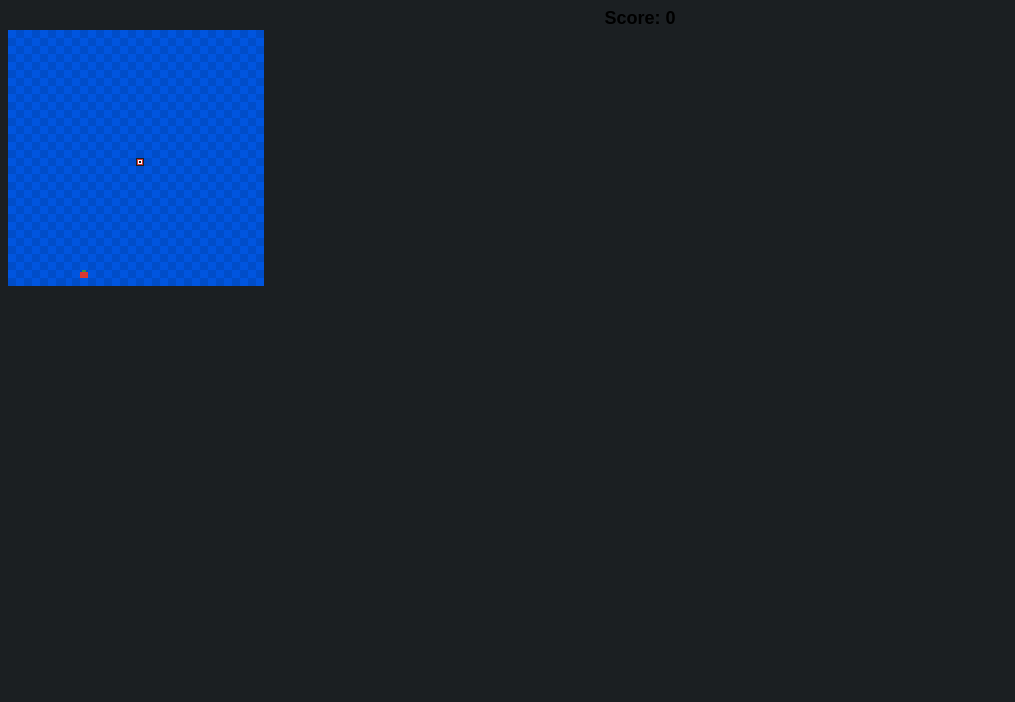
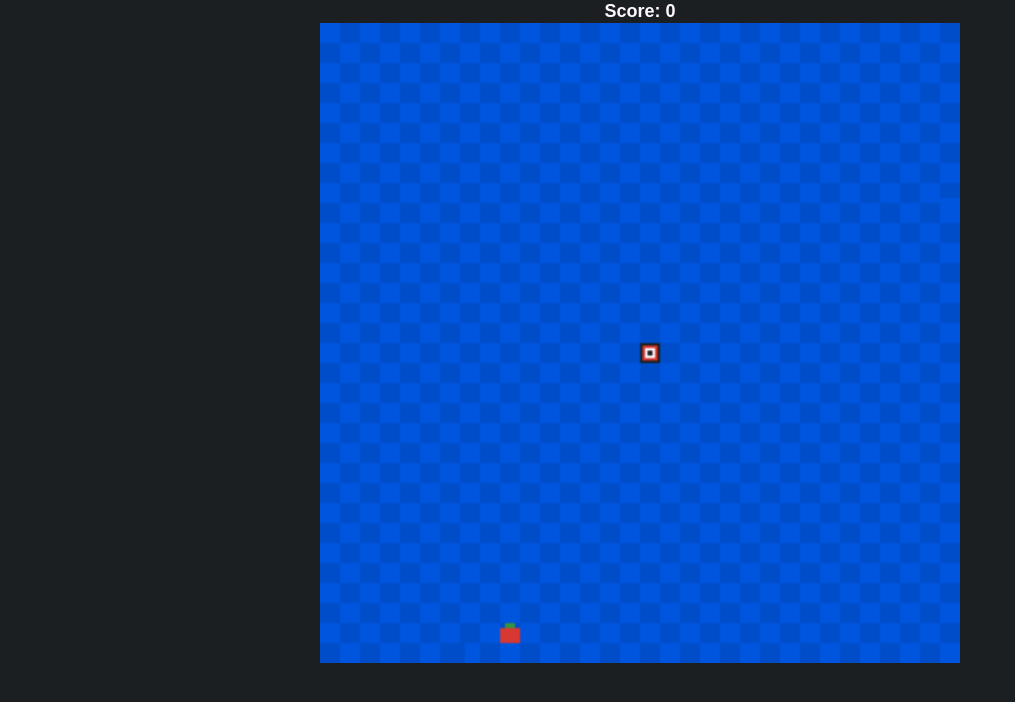
Before and after one commit to DarthBayo/Snake-Game-JS, a plain HTML site: page index.html in a window 1280 px wide. Shown: the whole page, without its empty margins (0-1015 px from the left). Drawn offline with Linux system fonts and the light colour scheme.

Commit message:
Separate style from JS and HTML

```diff
--- a/index.html
+++ b/index.html
@@ -4,6 +4,8 @@
     <meta charset="UTF-8">
     <meta name="viewport" content="width=device-width, initial-scale=1.0">
     <title>Snake Game</title>
+    <link href="https://img.icons8.com/color/48/000000/snake.png" type="image/png" sizes="48x48" rel="icon">
+    <link href="./styles.css" type="text/css" rel="stylesheet">
 </head>
 <body>
     <!-- Initialize Images -->
--- /dev/null
+++ b/styles.css
@@ -0,0 +1,38 @@
+/*
+    Imports
+*/
+@import url('https://fonts.googleapis.com/css2?family=Quicksand:wght@500&display=swap');
+
+/*
+    Style
+*/
+* {
+    padding: 0;
+    margin: 0;
+    box-sizing: border-box;
+}
+
+body {
+    background-color: #1b1f22;
+    font-family: 'Quicksand', sans-serif, "Arial";
+    font-size: 18px;
+}
+
+#scoreBoard {
+    align-items: center;
+    align-self: center;
+    text-align: center;
+}
+
+#score {
+    margin: 4px;
+    margin-bottom: 8px;
+    color: #fff8ff;
+}
+
+#game {
+    padding: 0px;
+    margin: auto;
+    display: block;
+    zoom: 250%;
+}
```
